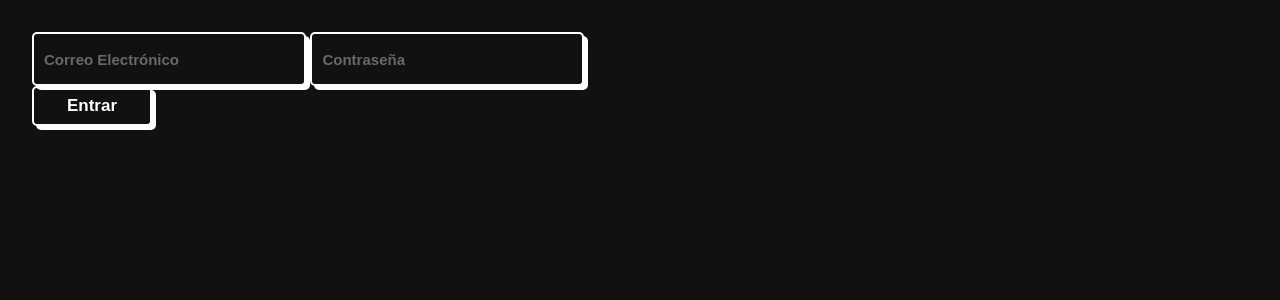
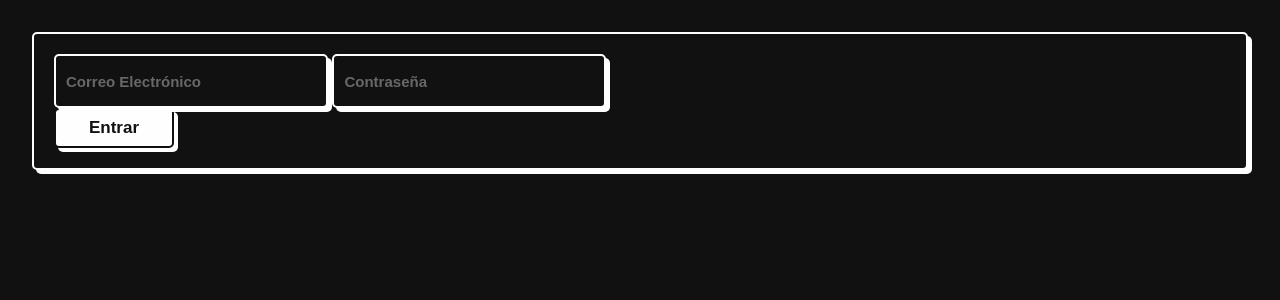
Before and after one commit to VGMil/Reactify, a PHP site: page /auth/Login.php in a window 1280 px wide. Shown: the top 300 px of the page. Run offline with PHP 8.4, Linux system fonts and the light colour scheme.

Commit message:
✨ feat(ui): crear componente Card con capacidad de composición - Implementar 'ui/Card' como un contenedor flexible para otros componentes. - El componente soporta 'children' como una función (Closure) para permitir la composición de UI compleja. - Añadir estilos para la tarjeta, con un diseño centrado y sombras. - Integrar el nuevo componente en 'auth/Login.php', envolviendo el formulario de inicio de sesión para demostrar su uso.

```diff
--- a/src/auth/Login.php
+++ b/src/auth/Login.php
@@ -12,11 +12,16 @@ require_once __DIR__ . '/../functions.php';
     <link rel="stylesheet" href="../global.css">
     <?php render_css('ui/InputText'); ?>
     <?php render_css('ui/Button'); ?>
+    <?php render_css('ui/Card'); ?>
 
 </head>
 
 <body>
 
+    <?php
+    render_component('ui/Card', [
+        'children' => function() {
+            ?>
             <form action="auth.php" method="POST">
                 <?php render_component('ui/InputText', [
                     'name' => 'correo',
@@ -35,10 +40,13 @@ require_once __DIR__ . '/../functions.php';
                 <?php render_component('ui/Button', [
                     'type' => 'submit',
                     'children' => 'Entrar',
-            'variant' => 'confirm',
-            'name' => 'login'
+                    'variant' => 'submit'
                 ]); ?>
             </form>
+            <?php
+        }
+    ]);
+    ?>
 
 </body>
 
--- /dev/null
+++ b/src/components/ui/Card/Card.css
@@ -0,0 +1,12 @@
+.card {
+    padding: 20px;
+    background: var(--bg-color);
+    display: flex;
+    flex-direction: column;
+    align-items: flex-start;
+    justify-content: center;
+    gap: 20px;
+    border-radius: 5px;
+    border: 2px solid var(--main-color);
+    box-shadow: 4px 4px var(--main-color);
+}
--- /dev/null
+++ b/src/components/ui/Card/Card.php
@@ -0,0 +1,13 @@
+
+<div class="card">
+        <?php
+
+        if ($children instanceof Closure) {
+
+            echo $children();
+        } else {
+
+            echo $children;
+        }
+        ?>
+</div
```
Lines whose indentation alone changed are shown as unchanged.
